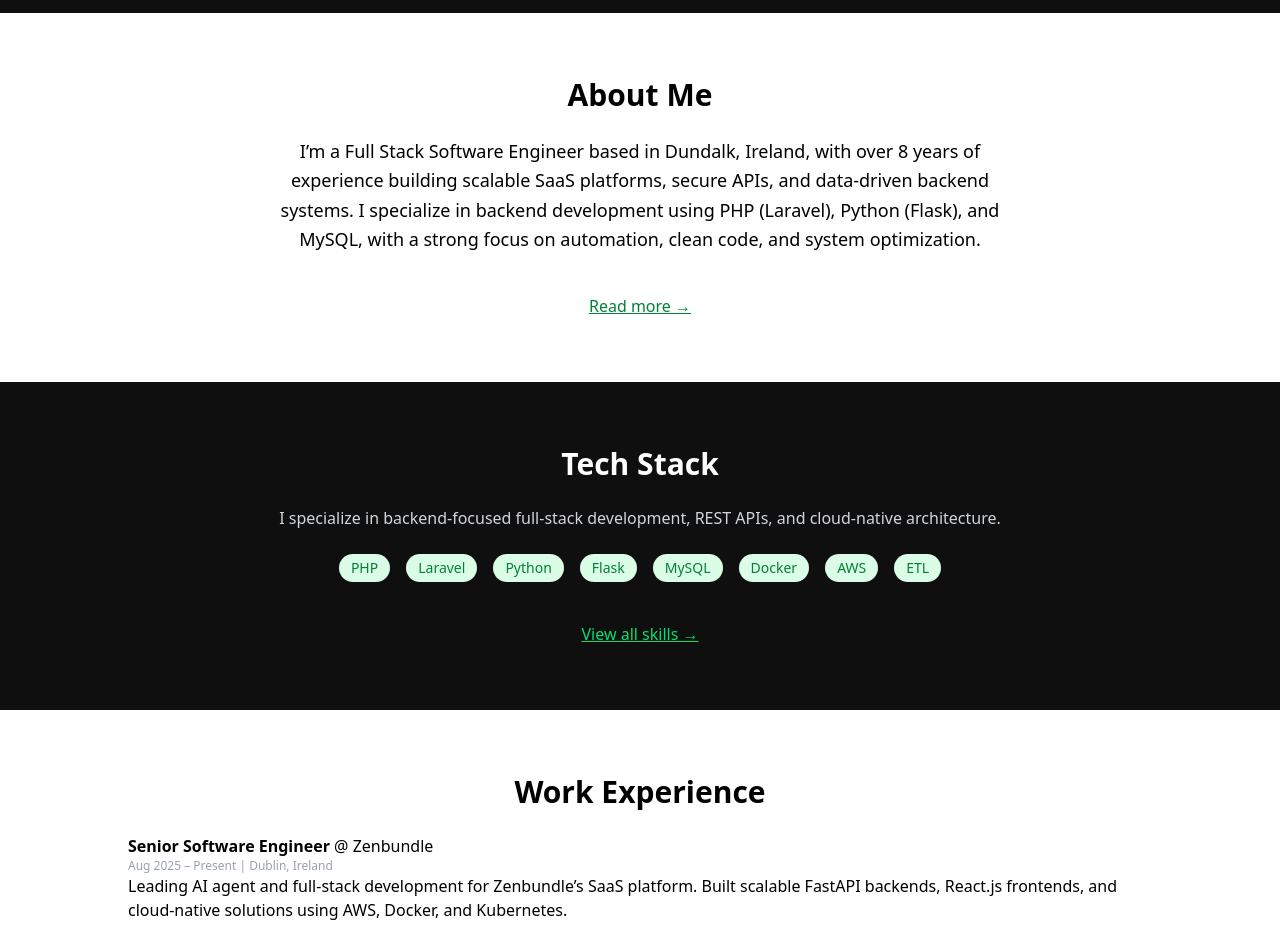
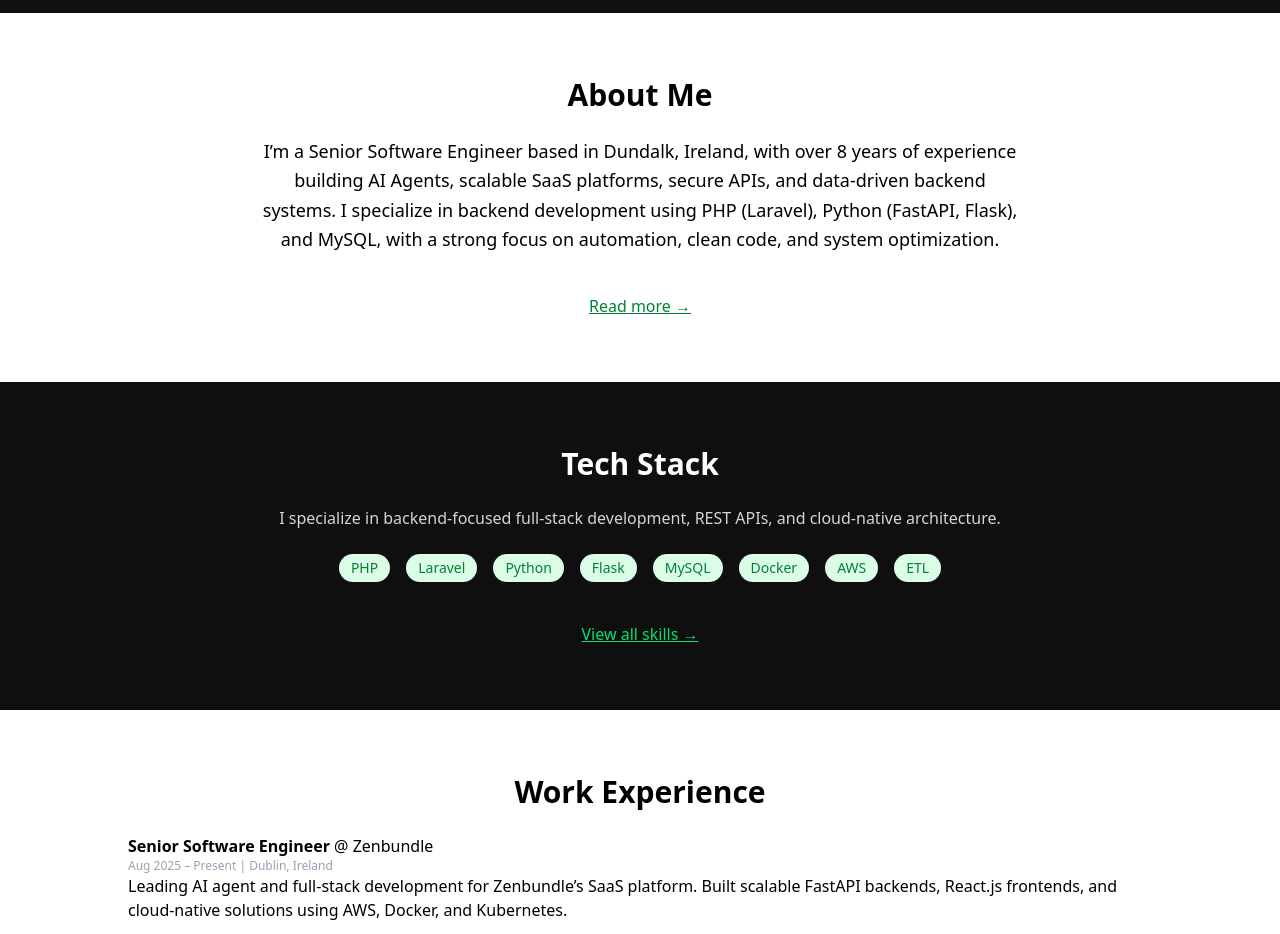
Before and after one commit to yrohit1295/portoflio, a React (Vite) app: page / in a window 1280 px wide. Shown: the part 860-1794 px from the top of the page. Built offline with nearby package versions, Linux system fonts and the light colour scheme.

Commit message:
Update AboutPreview.jsx

```diff
--- a/src/components/AboutPreview.jsx
+++ b/src/components/AboutPreview.jsx
@@ -7,9 +7,9 @@ function AboutPreview() {
                 <h2 className="text-3xl font-bold">About Me</h2>
 
                 <p className="text-base md:text-lg max-w-3xl mx-auto leading-relaxed">
-                    I’m a Full Stack Software Engineer based in Dundalk, Ireland, with over 8 years of experience
-                    building scalable SaaS platforms, secure APIs, and data-driven backend systems.
-                    I specialize in backend development using PHP (Laravel), Python (Flask), and MySQL,
+                    I’m a Senior Software Engineer based in Dundalk, Ireland, with over 8 years of experience
+                    building AI Agents, scalable SaaS platforms, secure APIs, and data-driven backend systems.
+                    I specialize in backend development using PHP (Laravel), Python (FastAPI, Flask), and MySQL,
                     with a strong focus on automation, clean code, and system optimization.
                 </p>
 
```
